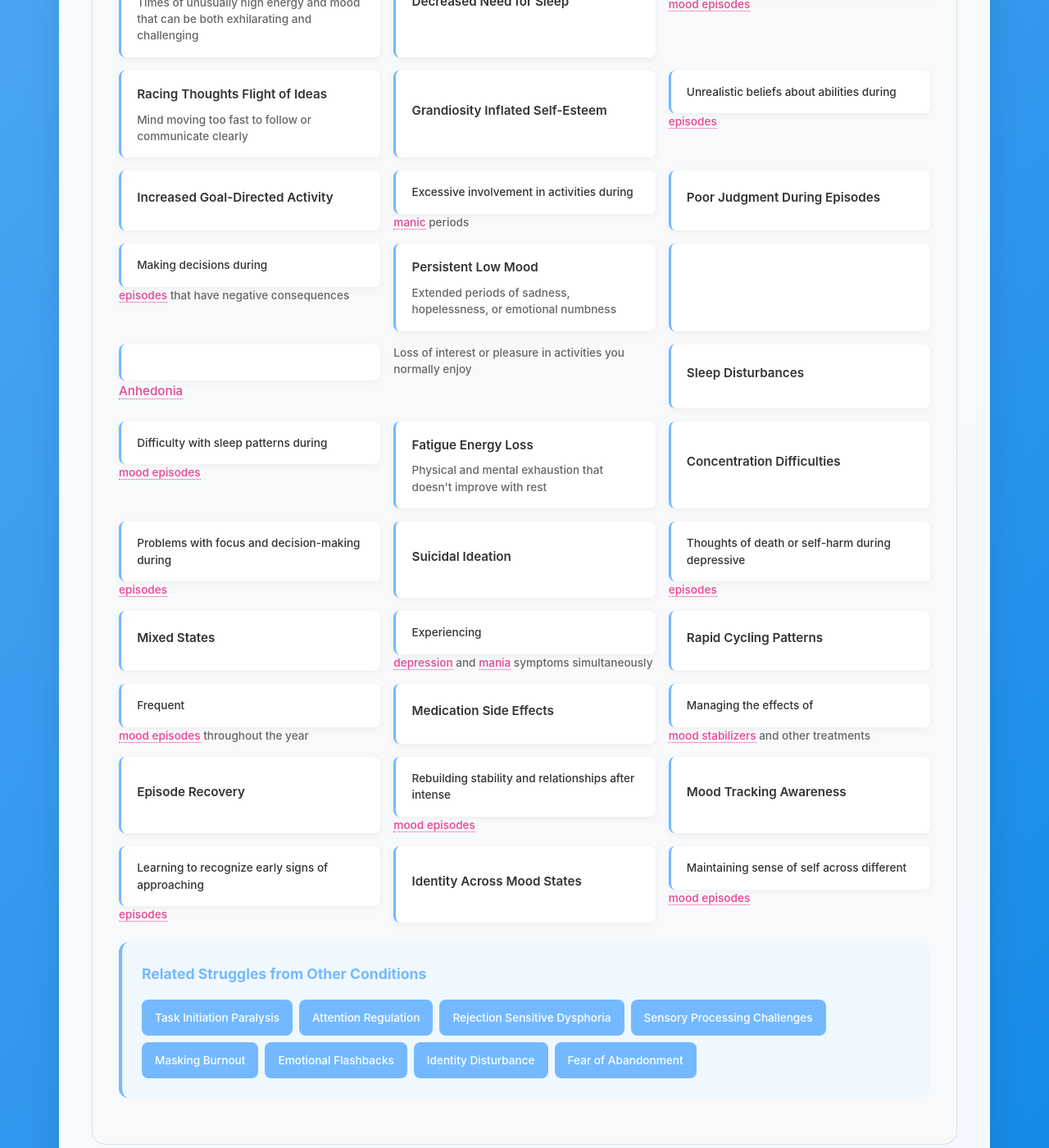
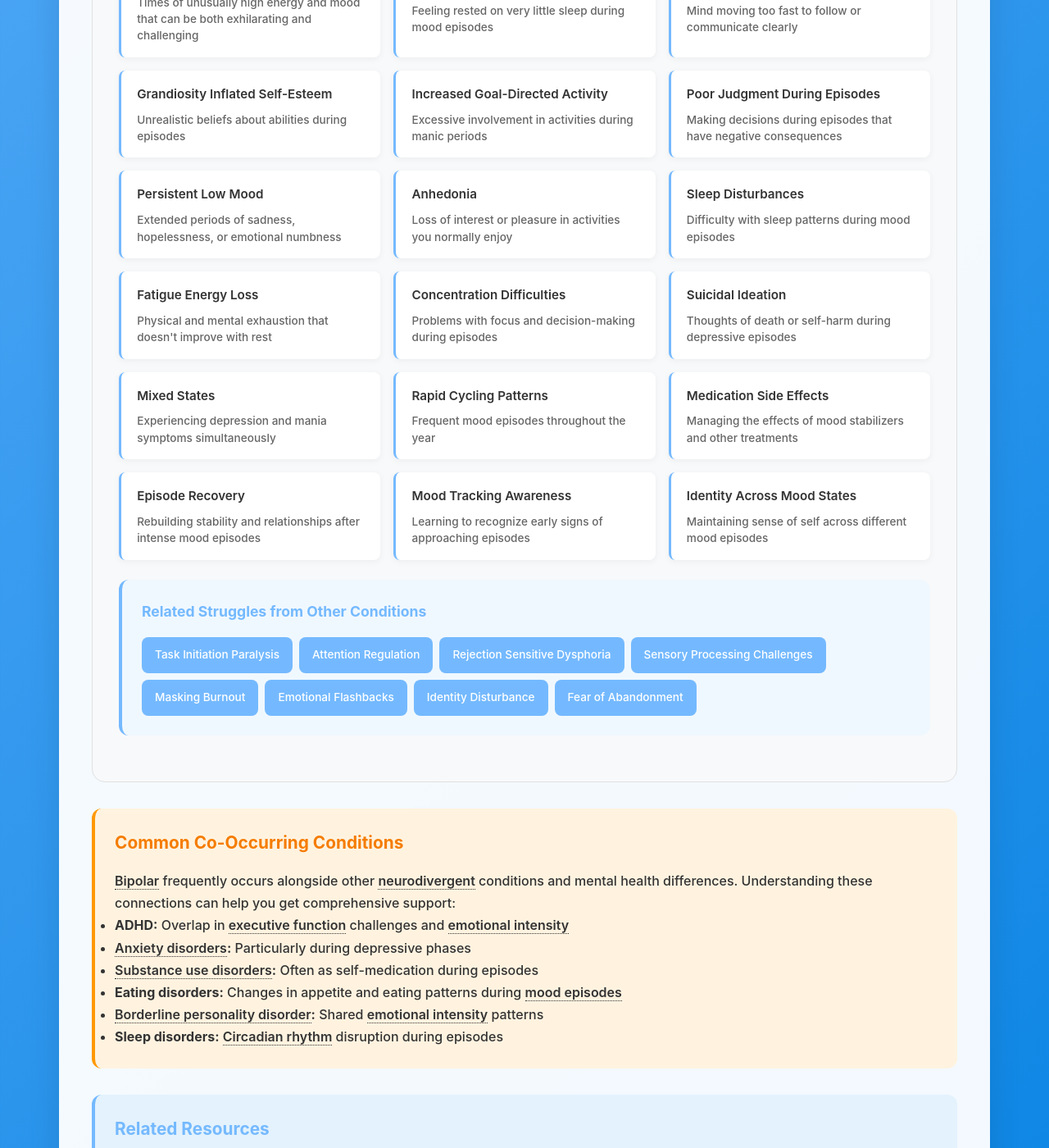
Before and after one commit to neurodivergent-survival-guide/neurodivergent-survival-guide, a Jekyll site: the page built from conditions/bipolar.html, in a window 1280 px wide and 1400 px high, scrolled down 2098 px. Shown: the whole window at 82% size. Built offline with Jekyll 4.4.1, drawn with Linux system fonts in a browser that asks for light colours; some of the changed text lies outside the part shown.

Commit message:
Update bipolar.html

```diff
--- a/conditions/bipolar.html
+++ b/conditions/bipolar.html
@@ -484,7 +484,7 @@ title: "Bipolar"
 
 <div class="header">
     <h1>Bipolar</h1>
-    <p>Understanding the depths and complexity of emotional experience</p>
+    <p>Understanding the depths and complexity of <a class="jargon">emotional intensity<span class="tooltip">Emotions that feel overwhelming, intense, or disproportionate compared to typical responses</span></a> across <a class="jargon">mood episodes<span class="tooltip">Distinct periods of altered mood, energy, and behavior that are different from your baseline</span></a></p>
 </div>
 
 <div class="breadcrumb">
@@ -579,7 +579,7 @@ title: "Bipolar"
 
                     <a href="{{ '/struggles/decreased-need-for-sleep.html' | relative_url }}" class="struggle-link">
                         <div class="struggle-title">Decreased Need for Sleep</div>
-                        <div class="struggle-description">Feeling rested on very little sleep during <a class="jargon">mood episodes<span class="tooltip">Distinct periods of altered mood, energy, and behavior that are different from your baseline</span></a></div>
+                        <div class="struggle-description">Feeling rested on very little sleep during mood episodes</div>
                     </a>
 
                     <a href="{{ '/struggles/racing-thoughts-flight-of-ideas.html' | relative_url }}" class="struggle-link">
@@ -589,17 +589,17 @@ title: "Bipolar"
 
                     <a href="{{ '/struggles/grandiosity-inflated-self-esteem.html' | relative_url }}" class="struggle-link">
                         <div class="struggle-title">Grandiosity Inflated Self-Esteem</div>
-                        <div class="struggle-description">Unrealistic beliefs about abilities during <a class="jargon">episodes<span class="tooltip">Discrete periods of altered mood, energy, and behavior that are clearly different from your baseline functioning</span></a></div>
+                        <div class="struggle-description">Unrealistic beliefs about abilities during episodes</div>
                     </a>
 
                     <a href="{{ '/struggles/increased-goal-directed-activity.html' | relative_url }}" class="struggle-link">
                         <div class="struggle-title">Increased Goal-Directed Activity</div>
-                        <div class="struggle-description">Excessive involvement in activities during <a class="jargon">manic<span class="tooltip">Distinct period of abnormally elevated, expansive, or irritable mood lasting at least one week</span></a> periods</div>
+                        <div class="struggle-description">Excessive involvement in activities during manic periods</div>
                     </a>
 
                     <a href="{{ '/struggles/poor-judgment-during-episodes.html' | relative_url }}" class="struggle-link">
                         <div class="struggle-title">Poor Judgment During Episodes</div>
-                        <div class="struggle-description">Making decisions during <a class="jargon">episodes<span class="tooltip">Discrete periods of altered mood, energy, and behavior that are clearly different from your baseline functioning</span></a> that have negative consequences</div>
+                        <div class="struggle-description">Making decisions during episodes that have negative consequences</div>
                     </a>
 
                     <a href="{{ '/struggles/persistent-low-mood.html' | relative_url }}" class="struggle-link">
@@ -608,13 +608,13 @@ title: "Bipolar"
                     </a>
 
                     <a href="{{ '/struggles/anhedonia.html' | relative_url }}" class="struggle-link">
-                        <div class="struggle-title"><a class="jargon">Anhedonia<span class="tooltip">The inability to feel pleasure or interest in activities that you normally enjoy</span></a></div>
+                        <div class="struggle-title">Anhedonia</div>
                         <div class="struggle-description">Loss of interest or pleasure in activities you normally enjoy</div>
                     </a>
 
                     <a href="{{ '/struggles/sleep-disturbances.html' | relative_url }}" class="struggle-link">
                         <div class="struggle-title">Sleep Disturbances</div>
-                        <div class="struggle-description">Difficulty with sleep patterns during <a class="jargon">mood episodes<span class="tooltip">Distinct periods of altered mood, energy, and behavior that are different from your baseline</span></a></div>
+                        <div class="struggle-description">Difficulty with sleep patterns during mood episodes</div>
                     </a>
 
                     <a href="{{ '/struggles/fatigue-energy-loss.html' | relative_url }}" class="struggle-link">
@@ -624,42 +624,42 @@ title: "Bipolar"
 
                     <a href="{{ '/struggles/concentration-difficulties.html' | relative_url }}" class="struggle-link">
                         <div class="struggle-title">Concentration Difficulties</div>
-                        <div class="struggle-description">Problems with focus and decision-making during <a class="jargon">episodes<span class="tooltip">Discrete periods of altered mood, energy, and behavior that are clearly different from your baseline functioning</span></a></div>
+                        <div class="struggle-description">Problems with focus and decision-making during episodes</div>
                     </a>
 
                     <a href="{{ '/struggles/suicidal-ideation.html' | relative_url }}" class="struggle-link">
                         <div class="struggle-title">Suicidal Ideation</div>
-                        <div class="struggle-description">Thoughts of death or self-harm during depressive <a class="jargon">episodes<span class="tooltip">Discrete periods of altered mood, energy, and behavior that are clearly different from your baseline functioning</span></a></div>
+                        <div class="struggle-description">Thoughts of death or self-harm during depressive episodes</div>
                     </a>
 
                     <a href="{{ '/struggles/mixed-states.html' | relative_url }}" class="struggle-link">
                         <div class="struggle-title">Mixed States</div>
-                        <div class="struggle-description">Experiencing <a class="jargon">depression<span class="tooltip">Persistent low mood or loss of interest lasting at least two weeks, significantly impacting daily functioning</span></a> and <a class="jargon">mania<span class="tooltip">Distinct period of abnormally elevated, expansive, or irritable mood lasting at least one week</span></a> symptoms simultaneously</div>
+                        <div class="struggle-description">Experiencing depression and mania symptoms simultaneously</div>
                     </a>
 
                     <a href="{{ '/struggles/rapid-cycling-patterns.html' | relative_url }}" class="struggle-link">
                         <div class="struggle-title">Rapid Cycling Patterns</div>
-                        <div class="struggle-description">Frequent <a class="jargon">mood episodes<span class="tooltip">Distinct periods of altered mood, energy, and behavior that are different from your baseline</span></a> throughout the year</div>
+                        <div class="struggle-description">Frequent mood episodes throughout the year</div>
                     </a>
 
                     <a href="{{ '/struggles/medication-side-effects.html' | relative_url }}" class="struggle-link">
                         <div class="struggle-title">Medication Side Effects</div>
-                        <div class="struggle-description">Managing the effects of <a class="jargon">mood stabilizers<span class="tooltip">Medications that help prevent mood episodes and maintain emotional stability</span></a> and other treatments</div>
+                        <div class="struggle-description">Managing the effects of mood stabilizers and other treatments</div>
                     </a>
 
                     <a href="{{ '/struggles/episode-recovery.html' | relative_url }}" class="struggle-link">
                         <div class="struggle-title">Episode Recovery</div>
-                        <div class="struggle-description">Rebuilding stability and relationships after intense <a class="jargon">mood episodes<span class="tooltip">Distinct periods of altered mood, energy, and behavior that are different from your baseline</span></a></div>
+                        <div class="struggle-description">Rebuilding stability and relationships after intense mood episodes</div>
                     </a>
 
                     <a href="{{ '/struggles/mood-tracking-awareness.html' | relative_url }}" class="struggle-link">
                         <div class="struggle-title">Mood Tracking Awareness</div>
-                        <div class="struggle-description">Learning to recognize early signs of approaching <a class="jargon">episodes<span class="tooltip">Discrete periods of altered mood, energy, and behavior that are clearly different from your baseline functioning</span></a></div>
+                        <div class="struggle-description">Learning to recognize early signs of approaching episodes</div>
                     </a>
 
                     <a href="{{ '/struggles/identity-across-mood-states.html' | relative_url }}" class="struggle-link">
                         <div class="struggle-title">Identity Across Mood States</div>
-                        <div class="struggle-description">Maintaining sense of self across different <a class="jargon">mood episodes<span class="tooltip">Distinct periods of altered mood, energy, and behavior that are different from your baseline</span></a></div>
+                        <div class="struggle-description">Maintaining sense of self across different mood episodes</div>
                     </a>
                 </div>
 
@@ -680,9 +680,15 @@ title: "Bipolar"
 
             <div class="co-occurring">
                 <h3>Common Co-Occurring Conditions</h3>
-                <p><a class="jargon">Bipolar<span class="tooltip">A neurological condition involving significant shifts between periods of elevated mood and depression</span></a> frequently occurs alongside other <a class="jargon">neurodivergent<span class="tooltip">Brain differences that create distinct patterns of thinking, processing, and behavior</span></a> conditions and mental health differences. Understanding these connections can help you get comprehensive support.</p>
-
-                <p><strong>Frequently co-occurring:</strong> <a class="jargon">ADHD<span class="tooltip">Attention-Deficit/Hyperactivity Disorder - brain differences affecting attention, impulse control, and executive function</span></a> (overlap in <a class="jargon">executive function<span class="tooltip">The brain's management system that handles planning, organization, time management, task initiation, and follow-through</span></a> challenges and emotional intensity), <a class="jargon">anxiety disorders<span class="tooltip">Conditions involving excessive worry, fear, or physical anxiety symptoms</span></a> (particularly during depressive phases), <a class="jargon">substance use disorders<span class="tooltip">Problematic use of alcohol or drugs, often as attempts to self-medicate mood symptoms</span></a> (often as self-medication), eating disorders, and <a class="jargon">borderline personality disorder<span class="tooltip">A condition involving intense emotions, unstable relationships, and difficulty with sense of self</span></a> (shared emotional intensity patterns).</p>
+                <p><a class="jargon">Bipolar<span class="tooltip">A neurological condition involving significant shifts between periods of elevated mood and depression</span></a> frequently occurs alongside other <a class="jargon">neurodivergent<span class="tooltip">Brain differences that create distinct patterns of thinking, processing, and behavior</span></a> conditions and mental health differences. Understanding these connections can help you get comprehensive support:</p>
+                <ul>
+                    <li><strong>ADHD:</strong> Overlap in <a class="jargon">executive function<span class="tooltip">The brain's management system that handles planning, organization, time management, task initiation, and follow-through</span></a> challenges and <a class="jargon">emotional intensity<span class="tooltip">Emotions that feel overwhelming, intense, or disproportionate compared to typical responses</span></a></li>
+                    <li><strong><a class="jargon">Anxiety disorders<span class="tooltip">Conditions involving excessive worry, fear, or physical anxiety symptoms</span></a>:</strong> Particularly during depressive phases</li>
+                    <li><strong><a class="jargon">Substance use disorders<span class="tooltip">Problematic use of alcohol or drugs, often as attempts to self-medicate mood symptoms</span></a>:</strong> Often as self-medication during episodes</li>
+                    <li><strong>Eating disorders:</strong> Changes in appetite and eating patterns during <a class="jargon">mood episodes<span class="tooltip">Distinct periods of altered mood, energy, and behavior that are different from your baseline</span></a></li>
+                    <li><strong><a class="jargon">Borderline personality disorder<span class="tooltip">A condition involving intense emotions, unstable relationships, and difficulty with sense of self</span></a>:</strong> Shared <a class="jargon">emotional intensity<span class="tooltip">Emotions that feel overwhelming, intense, or disproportionate compared to typical responses</span></a> patterns</li>
+                    <li><strong>Sleep disorders:</strong> <a class="jargon">Circadian rhythm<span class="tooltip">Your body's internal clock that regulates sleep-wake cycles and other biological processes</span></a> disruption during episodes</li>
+                </ul>
             </div>
 
             <div style="background: #e3f2fd; padding: 1.5rem; border-radius: 12px; margin: 2rem 0; border-left: 4px solid #74b9ff;">
```
Also changed, not shown: other parts of conditions/bipolar.html (+1 -1 lines).
